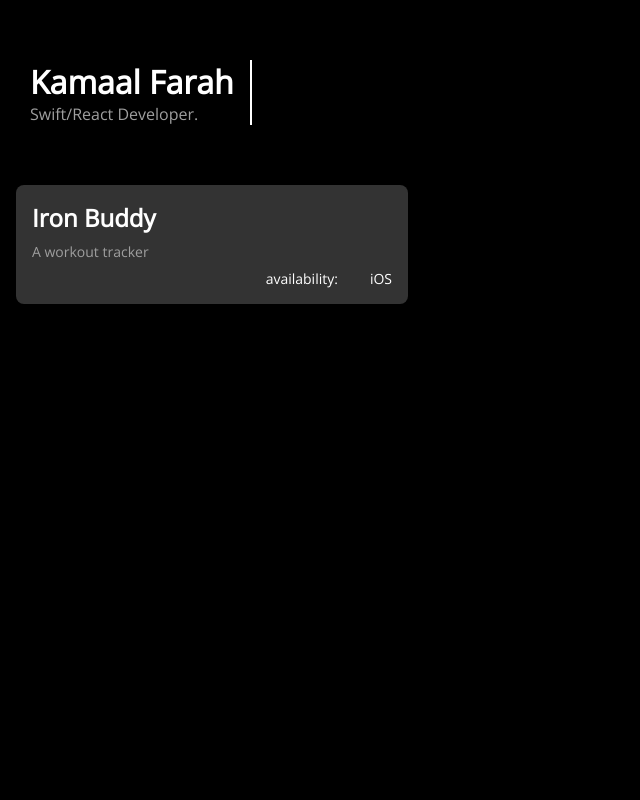
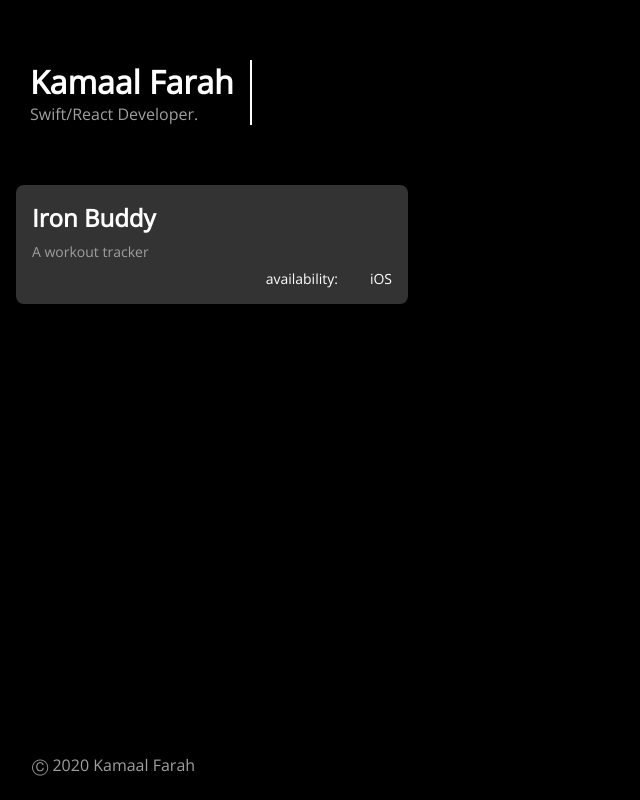
Before and after one commit to kamaal111/kamaal111.github.io, a React (Create React App) app: page / in a window 1280 px wide. Shown: the whole page, without its empty margins (0-640 px from the left). Built offline with nearby package versions, Linux system fonts and the light colour scheme.

Commit message:
Adding copywrite footer

```diff
--- /dev/null
+++ b/src/components/CopyWrite/index.tsx
@@ -0,0 +1,15 @@
+import React from 'react';
+
+import { copyWrite } from '../../config';
+
+import '../../styles/css/components/CopyWrite.css';
+
+const CopyWrite = () => {
+  return (
+    <div id="copy-write">
+      <p className="copy-write-text">{copyWrite}</p>
+    </div>
+  );
+};
+
+export default CopyWrite;
--- a/src/config.ts
+++ b/src/config.ts
@@ -7,3 +7,5 @@ export const projects = [
     availability: ['iOS'],
   },
 ];
+
+export const copyWrite = 'Ⓒ 2020 Kamaal Farah';
--- a/src/pages/HomePage.tsx
+++ b/src/pages/HomePage.tsx
@@ -2,12 +2,14 @@ import React from 'react';
 
 import About from '../components/About';
 import Projects from '../components/Projects';
+import CopyWrite from '../components/CopyWrite';
 
 const HomePage = () => {
   return (
     <>
       <About />
       <Projects />
+      <CopyWrite />
     </>
   );
 };
--- /dev/null
+++ b/src/styles/css/components/CopyWrite.css
@@ -0,0 +1,12 @@
+@import url("https://fonts.googleapis.com/css?family=Open+Sans&display=swap");
+#copy-write {
+  position: fixed;
+  margin-left: 32px;
+  bottom: 24px;
+}
+
+.copy-write-text {
+  color: #9f9f9f;
+}
+
+/*# sourceMappingURL=CopyWrite.css.map */
--- /dev/null
+++ b/src/styles/scss/components/CopyWrite.scss
@@ -0,0 +1,11 @@
+@import '../variables.scss';
+
+#copy-write {
+  position: fixed;
+  margin-left: 32px;
+  bottom: 24px;
+}
+
+.copy-write-text {
+  color: $secondaryTextColor;
+}
```
Also changed, not shown: 1 other file (tests, documents, lock files or other folders).
